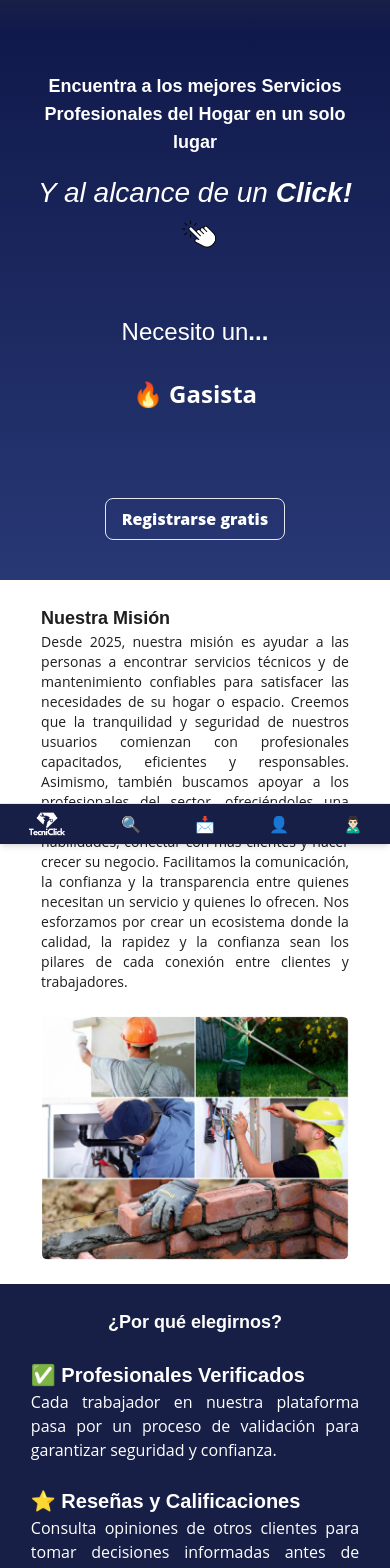
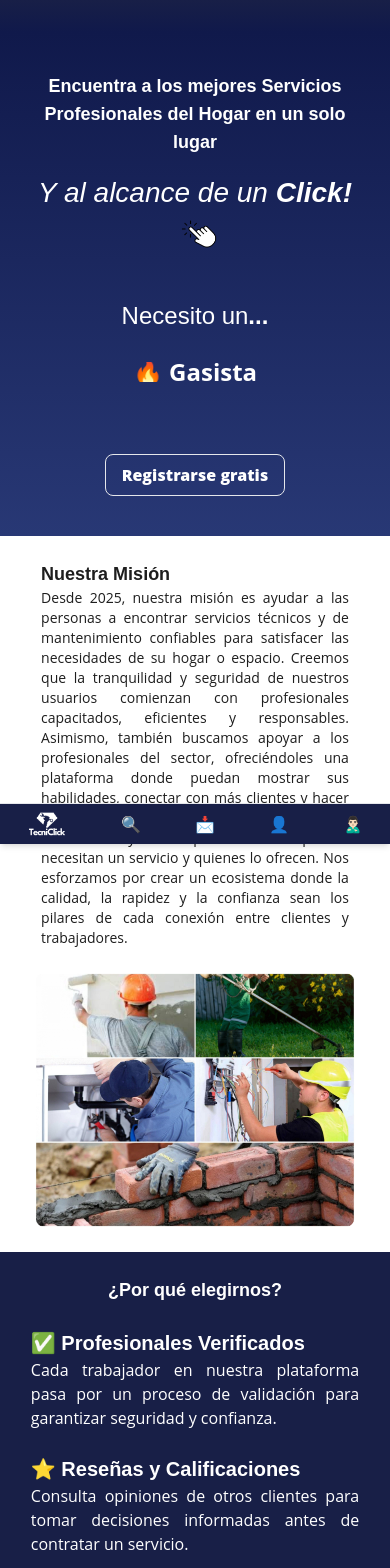
Before and after one commit to TecniClick/TecniClick-FrontEnd, a Next.js app in the folder front/: page / in a window 390 px wide. Shown: the top 1568 px of the page. Built offline with nearby package versions, Linux system fonts and the light colour scheme.

Commit message:
responsividad en el home y navbar y ajuste de tema oscuro en contact

```diff
--- a/front/src/app/page.tsx
+++ b/front/src/app/page.tsx
@@ -1,8 +1,8 @@
-import Image from 'next/image';
-import logoContraste from '../../public/logoContraste.png';
-import RotatingText from '@/components/RotatingText/RotatingText';
-import click from '../../public/click.png';
-import Link from 'next/link';
+import Image from "next/image";
+import logoContraste from "../../public/logoContraste.png";
+import RotatingText from "@/components/RotatingText/RotatingText";
+import click from "../../public/click.png";
+import Link from "next/link";
 
 export default function Home() {
   return (
@@ -13,14 +13,14 @@ export default function Home() {
             Encuentra a los mejores Servicios Profesionales del Hogar en un solo lugar
           </h1>
           <div className="flex flex-col sm:flex-row items-center justify-center mt-4">
-            <h3 className="italic">Y al alcance de un <span className="font-bold">Click!</span></h3>
-            <Image src={click} alt='click' className="w-10 sm:w-16 ml-2" />
+            <h3 className="italic">
+              Y al alcance de un <span className="font-bold">Click!</span>
+            </h3>
+            <Image src={click} alt="click" className="w-10 sm:w-16 ml-2" />
           </div>
           <RotatingText />
           <button className="border text-white px-4 py-2 sm:px-6 sm:py-3 rounded-lg mt-6 text-base sm:text-lg font-extrabold hover:bg-quaternary">
-            <Link href="/register">
-              Registrarse gratis
-            </Link>
+            <Link href="/register">Registrarse gratis</Link>
           </button>
         </main>
       </div>
@@ -28,12 +28,30 @@ export default function Home() {
       <section className="bg-secondary text-tertiary p-6 sm:p-8">
         <div className="mx-[5%] lg:mx-[12%] 2xl:mx-[20%]">
           <h2 className="font-bold text-lg sm:text-xl">Nuestra Misión</h2>
-          <div className="flex flex-col sm:flex-row gap-6 items-center sm:items-stretch">
-            <p className="text-justify flex-1 text-sm sm:text-base">
-              Desde 2025, nuestra misión es ayudar a las personas a encontrar servicios técnicos y de mantenimiento confiables para satisfacer las necesidades de su hogar o espacio. Creemos que la tranquilidad y seguridad de nuestros usuarios comienzan con profesionales capacitados, eficientes y responsables. Asimismo, también buscamos apoyar a los profesionales del sector, ofreciéndoles una plataforma donde puedan mostrar sus habilidades, conectar con más clientes y hacer crecer su negocio. Facilitamos la comunicación, la confianza y la transparencia entre quienes necesitan un servicio y quienes lo ofrecen. Nos esforzamos por crear un ecosistema donde la calidad, la rapidez y la confianza sean los pilares de cada conexión entre clientes y trabajadores.
+          <div className="flex flex-col sm:flex-row gap-6 items-center justify-center sm:items-stretch">
+            <p className="w-full sm:w-1/2 text-justify flex-1 text-sm sm:text-base">
+              Desde 2025, nuestra misión es ayudar a las personas a encontrar servicios técnicos y
+              de mantenimiento confiables para satisfacer las necesidades de su hogar o espacio.
+              Creemos que la tranquilidad y seguridad de nuestros usuarios comienzan con
+              profesionales capacitados, eficientes y responsables. Asimismo, también buscamos
+              apoyar a los profesionales del sector, ofreciéndoles una plataforma donde puedan
+              mostrar sus habilidades, conectar con más clientes y hacer crecer su negocio.
+              Facilitamos la comunicación, la confianza y la transparencia entre quienes necesitan
+              un servicio y quienes lo ofrecen. Nos esforzamos por crear un ecosistema donde la
+              calidad, la rapidez y la confianza sean los pilares de cada conexión entre clientes y
+              trabajadores.
             </p>
-            <div className="flex justify-center flex-1">
-              <img src="/oficios.jpg" alt="Trabajador 1" className="rounded-lg w-full max-w-xs sm:max-w-sm md:max-w-md h-auto" />
+            <div className="w-full sm:w-1/2 flex items-center justify-center">
+              <div className="h-64 sm:h-auto sm:w-full aspect-[5/4] relative">
+                {/* <img src="/oficios.jpg" alt="Trabajador 1" className="rounded-lg w-full max-w-xs sm:max-w-sm md:max-w-md h-auto" /> */}
+                <Image
+                  src="/oficios.jpg"
+                  alt="Trabajador 1"
+                  fill
+                  loading="lazy"
+                  style={{ objectFit: "contain", borderRadius: "12px" }}
+                />
+              </div>
             </div>
           </div>
         </div>
@@ -44,31 +62,49 @@ export default function Home() {
           <h2 className="font-bold text-lg sm:text-xl">¿Por qué elegirnos?</h2>
           <ul className="my-6 sm:my-8 text-left grid grid-cols-1 sm:grid-cols-2 gap-6 sm:gap-16">
             <li>
-              <h5 className='font-semibold'>✅ Profesionales Verificados</h5>
-              <p className='text-justify'>Cada trabajador en nuestra plataforma pasa por un proceso de validación para garantizar seguridad y confianza.</p>
+              <h5 className="font-semibold">✅ Profesionales Verificados</h5>
+              <p className="text-justify">
+                Cada trabajador en nuestra plataforma pasa por un proceso de validación para
+                garantizar seguridad y confianza.
+              </p>
             </li>
             <li>
-              <h5 className='font-semibold'>⭐ Reseñas y Calificaciones</h5>
-              <p className='text-justify'>Consulta opiniones de otros clientes para tomar decisiones informadas antes de contratar un servicio.</p>
+              <h5 className="font-semibold">⭐ Reseñas y Calificaciones</h5>
+              <p className="text-justify">
+                Consulta opiniones de otros clientes para tomar decisiones informadas antes de
+                contratar un servicio.
+              </p>
             </li>
             <li>
-              <h5 className='font-semibold'>📅 Reserva Fácil y Rápida</h5>
-              <p className='text-justify'>Agenda servicios en pocos pasos y recibe confirmaciones al instante.</p>
+              <h5 className="font-semibold">📅 Reserva Fácil y Rápida</h5>
+              <p className="text-justify">
+                Agenda servicios en pocos pasos y recibe confirmaciones al instante.
+              </p>
             </li>
             <li>
-              <h5 className='font-semibold'>🔍 Búsqueda Inteligente</h5>
-              <p className='text-justify'>Filtra por categoría, ubicación y calificaciones para encontrar el profesional que mejor se adapte a tus necesidades.</p>
+              <h5 className="font-semibold">🔍 Búsqueda Inteligente</h5>
+              <p className="text-justify">
+                Filtra por categoría, ubicación y calificaciones para encontrar el profesional que
+                mejor se adapte a tus necesidades.
+              </p>
             </li>
             <li>
-              <h5 className='font-semibold'>🚀 Oportunidades para Profesionales</h5>
-              <p>Si eres técnico o especialista en mantenimiento, nuestra plataforma te ayuda a encontrar más clientes y hacer crecer tu negocio.</p>
+              <h5 className="font-semibold">🚀 Oportunidades para Profesionales</h5>
+              <p>
+                Si eres técnico o especialista en mantenimiento, nuestra plataforma te ayuda a
+                encontrar más clientes y hacer crecer tu negocio.
+              </p>
             </li>
             <li>
-              <h5 className='font-semibold'>💳 Pagos Seguros</h5>
-              <p className='text-justify'>Opciones de pago en línea con garantía de seguridad y transparencia.</p>
+              <h5 className="font-semibold">💳 Pagos Seguros</h5>
+              <p className="text-justify">
+                Opciones de pago en línea con garantía de seguridad y transparencia.
+              </p>
             </li>
           </ul>
-          <p className="mt-6 sm:mt-10 font-bold">😉Encuentra el mejor servicio o da a conocer tus habilidades, todo en un solo lugar.</p>
+          <p className="mt-6 sm:mt-10 font-bold">
+            😉Encuentra el mejor servicio o da a conocer tus habilidades, todo en un solo lugar.
+          </p>
         </div>
       </section>
 
@@ -77,11 +113,11 @@ export default function Home() {
           <div className="flex justify-center mb-6 sm:mb-8">
             <Image src={logoContraste} alt="logo" className="w-48 sm:w-64" />
           </div>
-          <p className="font-semibold mb-6 sm:mb-8">Nuestros usuarios encuentran 10 veces más profesionales que en cualquier otro lugar.</p>
+          <p className="font-semibold mb-6 sm:mb-8">
+            Nuestros usuarios encuentran 10 veces más profesionales que en cualquier otro lugar.
+          </p>
           <button className="bg-primary text-secondary font-bold px-4 py-2 sm:px-6 sm:py-3 rounded-lg mt-4 w-10/12 hover:bg-quaternary">
-            <Link href="/services">
-              Buscar Servicio...
-            </Link>
+            <Link href="/services">Buscar Servicio...</Link>
           </button>
         </div>
       </section>
--- a/front/src/components/Footer/Footer.tsx
+++ b/front/src/components/Footer/Footer.tsx
@@ -7,7 +7,7 @@ const Footer = () => {
                 <ul className="text-left grid grid-cols-2 gap-4 underline">
                     <li><Link href="/">🏠 Inicio</Link></li>
                     <li><Link href="/services">🔍 Buscar Servicios</Link></li>
-                    <li><Link href="/register">👤 Registrarse</Link></li>
+                    <li><Link href="/register">🧑‍💻 Registrarse</Link></li>
                     <li><Link href="/ingresar">🙎🏻‍♂️ Iniciar Sesión</Link></li>
                     <li><Link href="/contact">📩 Contacto</Link></li>
                     <li><Link href="/terms">📄 Términos y Condiciones</Link></li>
--- a/front/src/components/FormContact/FormContact.tsx
+++ b/front/src/components/FormContact/FormContact.tsx
@@ -26,12 +26,12 @@ export default function ContactPage() {
   return (
     <div className="container mx-auto my-8 p-4 bg-primary rounded">
       <h4 className="text-2xl text-center text-secondary font-bold mb-4">¿Tenes alguna consulta?🤔<br/>¿Necesitas reportar algún problema?🙋</h4>
-      <form onSubmit={handleSubmit} className="flex flex-col gap-4">
+      <form onSubmit={handleSubmit} className="flex flex-col gap-4 text-tertiary">
         <select
         name="subject"
         value={form.subject}
         onChange={handleChange}
-        className="border p-2 rounded"
+        className="border p-2 rounded text-tertiary"
         >
           <option value="Consultas">Consulta</option>
           <option value="Reportes">Reporte</option>
--- a/front/src/components/NavBar/NavBar.tsx
+++ b/front/src/components/NavBar/NavBar.tsx
@@ -6,7 +6,7 @@ import DarkMode from "../DarkMode/DarkMode";
 const NavBar = () => {
     return (
         <>
-            <nav className="hidden md:flex mx-36">
+            <nav className="hidden md:flex mx-6 lg:mx-36">
                 <ul className="flex flex-row justify-between items-center text-secondary font-semibold w-full">
                     <div>
                         <Link href="/">
--- a/front/src/components/RotatingText/RotatingText.tsx
+++ b/front/src/components/RotatingText/RotatingText.tsx
@@ -35,11 +35,11 @@ const RotatingText = () => {
     }, []);
 
     return (
-        <div className="flex flex-col sm:flex-row my-8 mx-auto gap-8 py-8 font-normal text-center items-center justify-center w-full max-w-[700px]">
+        <div className="h-36 flex flex-col sm:flex-row my-4 mx-auto gap-8 py-8 font-normal text-center items-center justify-center w-full max-w-[700px]">
             <span className="flex items-center text-lg sm:text-xl">
                 <h4>Necesito un<span className="font-bold">...</span></h4>
             </span>
-            <div className="flex flex-col justify-center items-center w-full sm:w-1/2 overflow-hidden">
+            <div className="flex flex-col justify-center items-center w-full md:w-1/2 overflow-hidden">
                 <motion.div
                     initial={{ opacity: 0 }}
                     animate={{ opacity: 1 }}
```
